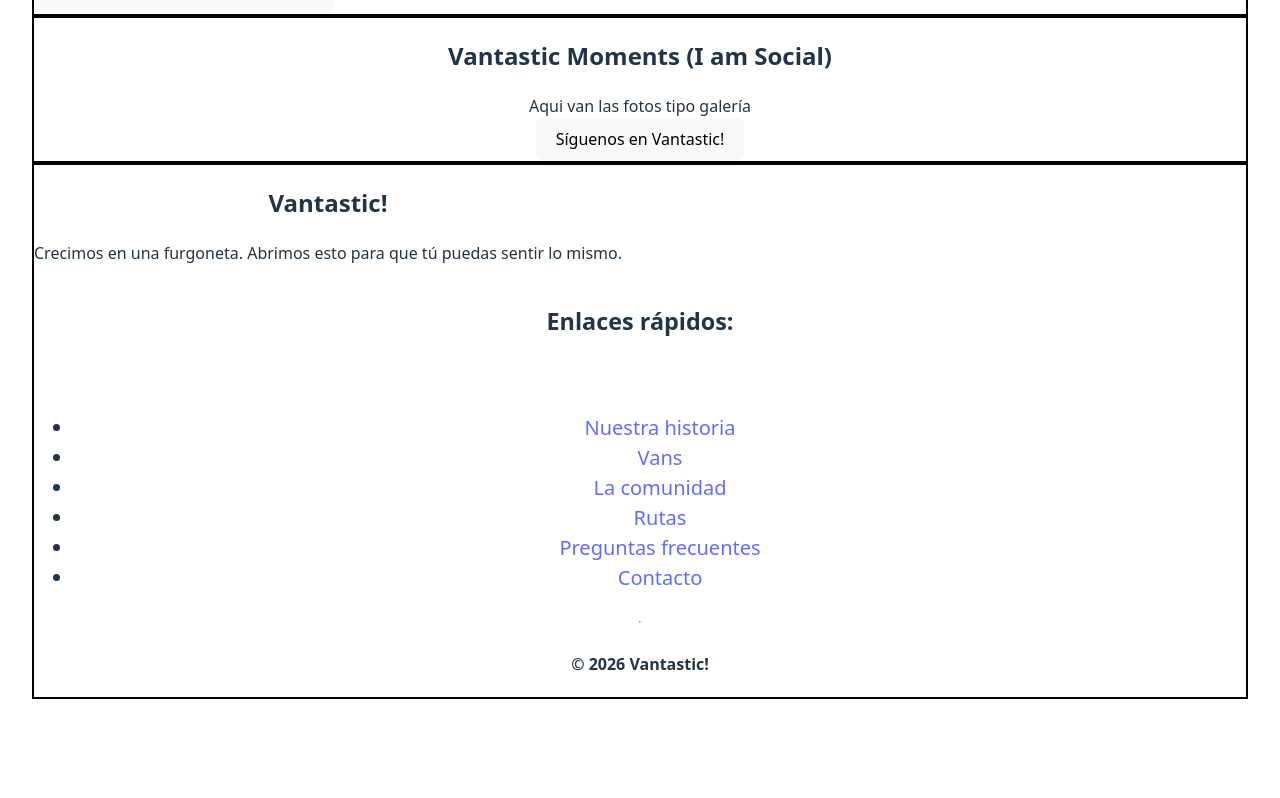
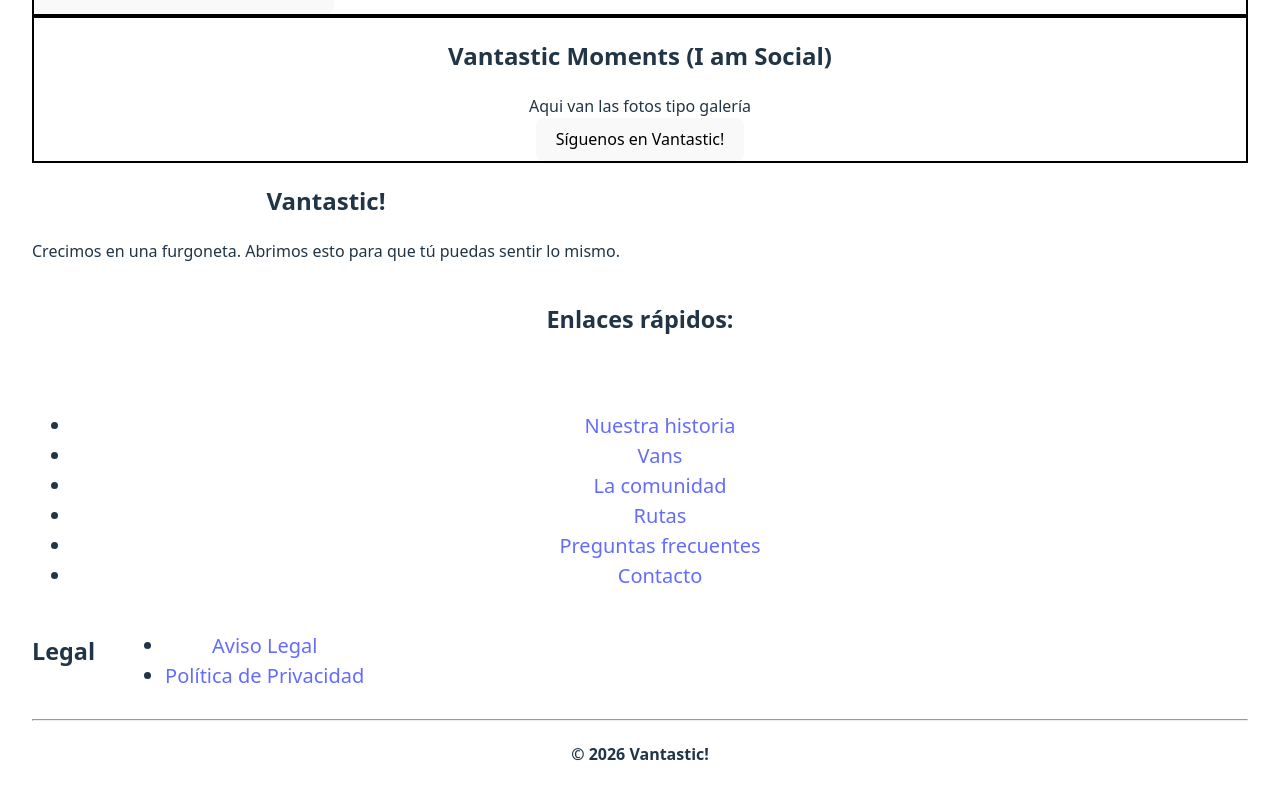
Before and after one commit to candytale55/vantastic, a React (Vite) app: page / in a window 1280 px wide. Shown: the part 1103-1901 px from the top of the page. Before the commit the page ends 1834 px from the top, so only its background shows below. Built offline with nearby package versions, Linux system fonts and the light colour scheme; what miragejs would draw is missing.

Commit message:
feat(Footer): add Legal and Privacy pages; update Footer with dynamic copyright year and legal links

```diff
--- a/src/App.jsx
+++ b/src/App.jsx
@@ -11,6 +11,8 @@ import Community from './pages/Community.jsx'
 import RoutesPage from './pages/RoutesPage.jsx'
 import FAQ from './pages/FAQ.jsx'
 import Contact from './pages/Contact.jsx'
+import Legal from './pages/Legal.jsx'
+import Privacy from './pages/Privacy.jsx'
 
 import VanPictures from './pages/sections/VanPictures.jsx'
 import VanRatings from './pages/sections/VanRatings.jsx'
@@ -38,6 +40,9 @@ export default function App() {
         </Route>
         <Route path="faq" element={<FAQ />} />
         <Route path="contact" element={<Contact />} />
+
+        <Route path="legal" element={<Legal />} />
+        <Route path="privacy" element={<Privacy />} />
         <Route path="/*" element={<NotFound />} />
       </Route>
     </Routes>
--- a/src/components/Footer.jsx
+++ b/src/components/Footer.jsx
@@ -1,9 +1,10 @@
 import { Link } from 'react-router-dom'
+import { getCurrentYear } from '../utils/dateUtils.js'
 
 //TODO:Add dynamic date in JS.
 export default function Footer() {
   return (
-    <footer className="footer section main-footer">
+    <footer className="main-footer">
 
       <div className="footer-content-container">
         <section class="footer-about">
@@ -24,8 +25,16 @@ export default function Footer() {
         </ul>
       </nav>
 
+      <nav className="footer-legal">
+        <h3>Legal</h3>
+        <ul>
+          <li><Link to="legal">Aviso Legal</Link></li>
+          <li><Link to="privacy">Política de Privacidad</Link></li>
+        </ul>
+      </nav>
+
       <hr />
-      <h4>&copy; 2026 Vantastic!</h4>
+      <h4>&copy; { getCurrentYear() } Vantastic! </h4>
     </footer>
   )
 }
--- /dev/null
+++ b/src/utils/dateUtils.js
@@ -0,0 +1,9 @@
+
+/**
+ * Gets current year
+ * Example use: copyright year
+ */
+
+export const getCurrentYear = () => {
+    return new Date().getFullYear();
+};
```
